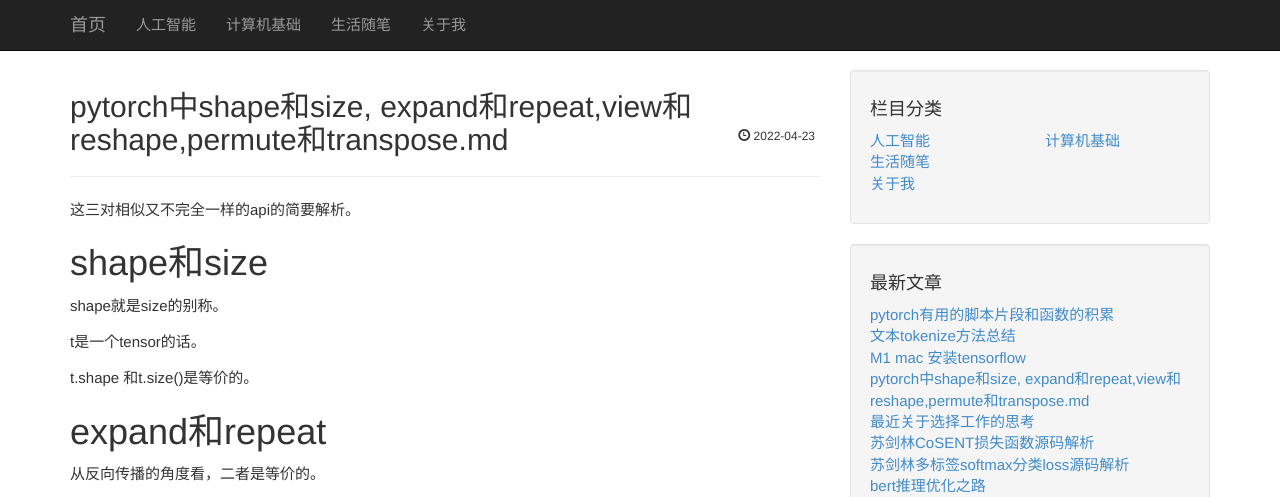
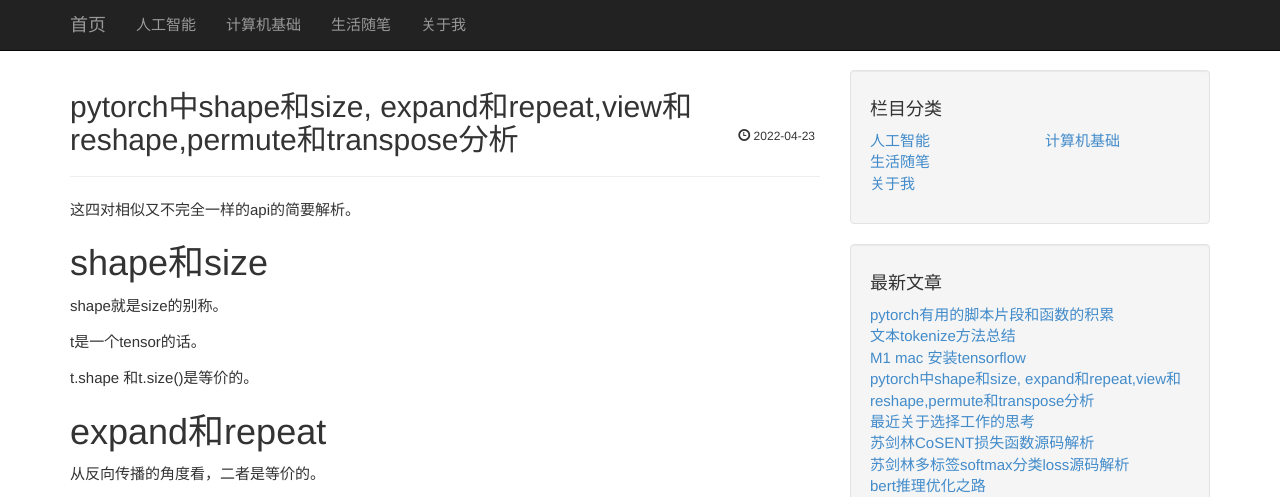
Before and after one commit to liwenju0/liwenju0.github.io, a Jekyll site: the page built from _posts/2022-04-23-pytorch中shape和size, expand和repeat,view和reshape.md, in a window 1280 px wide and 1181 px high. Shown: the top 497 px of the window. Built offline with Jekyll 4.4.1, drawn with Linux system fonts in a browser that asks for light colours.

Commit message:
fix typo

```diff
--- a/_posts/2022-04-23-pytorch中shape和size, expand和repeat,view和reshape.md
+++ b/_posts/2022-04-23-pytorch中shape和size, expand和repeat,view和reshape.md
@@ -1,12 +1,12 @@
 ---
 layout: post
-title:  "pytorch中shape和size, expand和repeat,view和reshape,permute和transpose.md"
+title:  "pytorch中shape和size, expand和repeat,view和reshape,permute和transpose分析"
 date:   2022-04-23 09:20:08 +0800
 category: "AI"
 published: true
 ---
 
-这三对相似又不完全一样的api的简要解析。
+这四对相似又不完全一样的api的简要解析。
 
 
 <!--more-->
```
